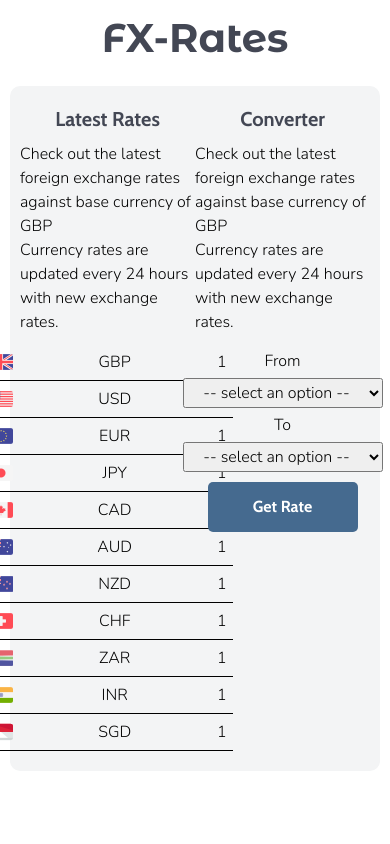
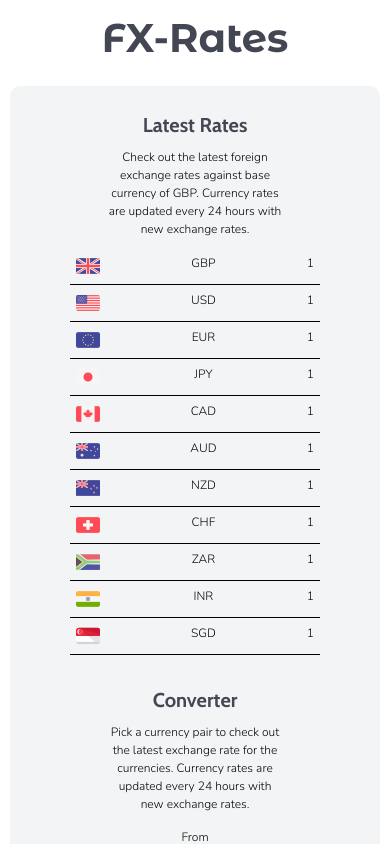
Before and after one commit to bpdm88/currency, a React (Create React App) app: page / in a window 390 px wide. Shown: the top 844 px of the page. Built offline with nearby package versions, Linux system fonts and the light colour scheme.

Commit message:
Media query for content on mobile device

```diff
--- a/src/components/CurrencyConverter.js
+++ b/src/components/CurrencyConverter.js
@@ -34,12 +34,9 @@ const CurrencyConverter = () => {
         <section className="converter">
             <h2 className="heading--bravo">Converter</h2>
             <p>
-                Check out the latest foreign exchange rates against base
-                currency of GBP
-            </p>
-            <p>
-                Currency rates are updated every 24 hours with new exchange
-                rates.
+                Pick a currency pair to check out the latest exchange rate for
+                the currencies. Currency rates are updated every 24 hours with
+                new exchange rates.
             </p>
             <form onSubmit={getRate}>
                 <CurrencyList
--- a/src/components/LatestRates.js
+++ b/src/components/LatestRates.js
@@ -32,11 +32,8 @@ const LatestRates = () => {
             <h2 className="heading--bravo">Latest Rates</h2>
             <p>
                 Check out the latest foreign exchange rates against base
-                currency of GBP
-            </p>
-            <p>
-                Currency rates are updated every 24 hours with new exchange
-                rates.
+                currency of GBP. Currency rates are updated every 24 hours with
+                new exchange rates.
             </p>
             <ul>
                 <li>
--- a/src/style/content.css
+++ b/src/style/content.css
@@ -15,6 +15,7 @@
     display: flex;
     flex-direction: column;
     align-items: center;
+    margin: var(--spacing-sm);
 }
 
 ul {
@@ -37,6 +38,7 @@ li {
     display: flex;
     flex-direction: column;
     align-items: center;
+    margin: var(--spacing-sm);
 }
 
 form {
@@ -50,6 +52,7 @@ select {
     width: 200px;
     height: 30px;
     border-radius: 2.5px;
+    margin: var(--spacing-sm);
     text-align: center;
     font-family: nunito;
 }
@@ -57,3 +60,11 @@ select {
 label {
     padding: var(--spacing-xs);
 }
+
+@media screen and (max-width: 750px) {
+    .content {
+        display: flex;
+        flex-direction: column;
+        align-items: center;
+    }
+}
--- a/src/style/settings.css
+++ b/src/style/settings.css
@@ -8,6 +8,7 @@
     /* typography */
     --heading-alpha: 60px;
     --heading-bravo: 40px;
+    --standard: 16px;
 
     /* spacing */
 
@@ -21,6 +22,7 @@
     :root {
         --heading-alpha: 50px;
         --heading-bravo: 30px;
+        --standard: 14px;
         --spacing-md: 15px;
         --spacing-sm: 8px;
         --font-spacing: 10px;
@@ -31,6 +33,7 @@
     :root {
         --heading-alpha: 40px;
         --heading-bravo: 20px;
+        --standard: 12px;
         --spacing-md: 10px;
         --spacing-sm: 6px;
         --font-spacing: 8px;
--- a/src/style/typography.css
+++ b/src/style/typography.css
@@ -31,4 +31,6 @@ p,
 li,
 label {
     font-family: nunito;
+    font-size: var(--standard);
+    text-align: center;
 }
```
Also changed, not shown: 1 other file (tests, documents, lock files or other folders).
